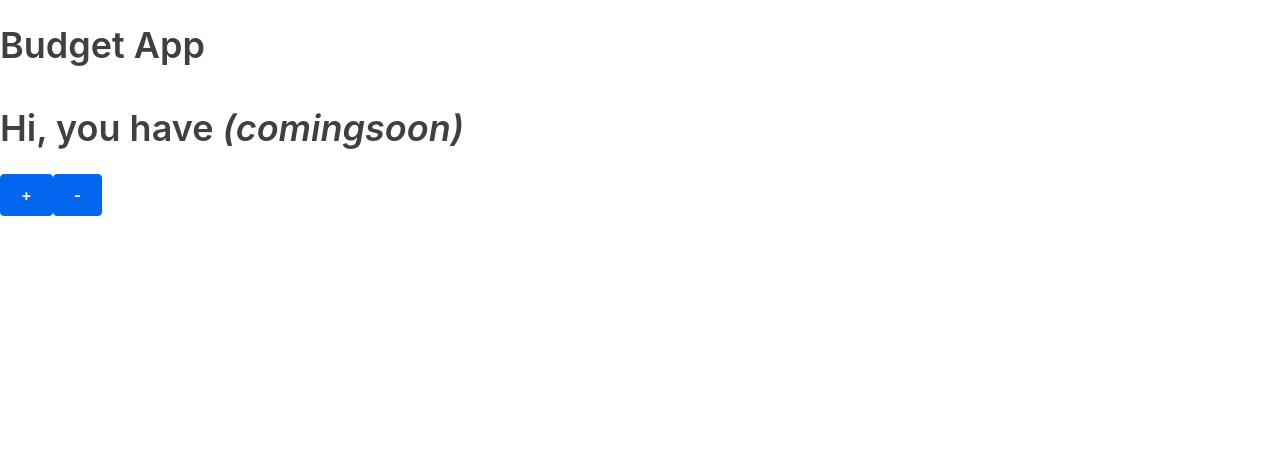
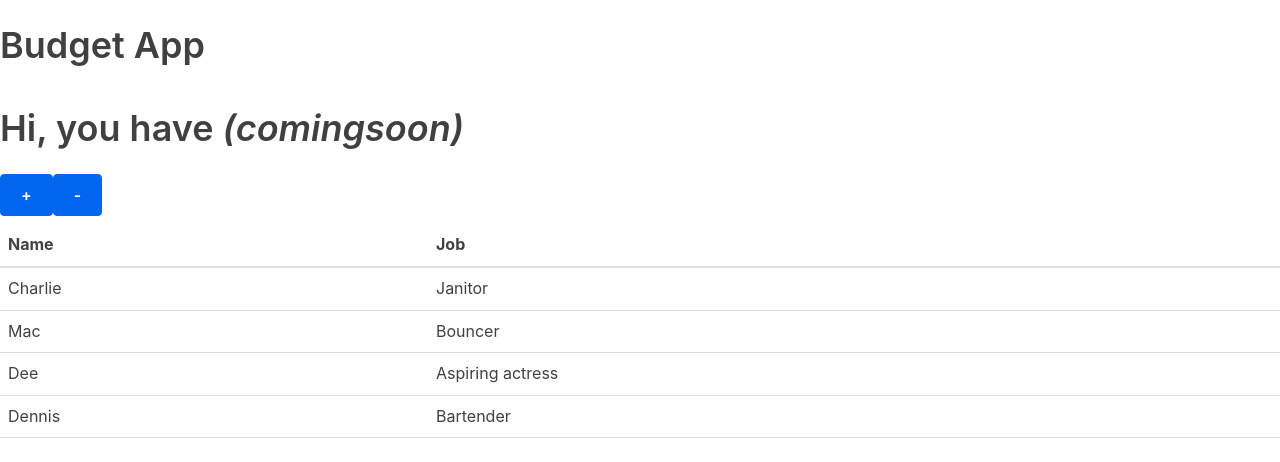
Before and after one commit to Vallejord/budget-app, a React (Create React App) app: page / in a window 1280 px wide. Shown: the top 462 px of the page. Built offline with nearby package versions, Linux system fonts and the light colour scheme.

Commit message:
to do modify table

```diff
--- a/src/App.js
+++ b/src/App.js
@@ -2,6 +2,7 @@ import React, {Component} from 'react'
 import Header from './Header.js'
 import Main from './Main.js'
 import Actions from './Actions.js'
+import Table from './Table.js'
 
 
 class App extends Component {
@@ -11,6 +12,7 @@ class App extends Component {
                 <Header />
                 <Main />
                 <Actions />
+                <Table />
             </div>
 
         )
```
